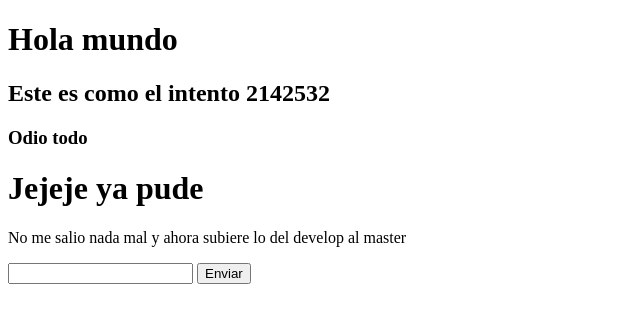
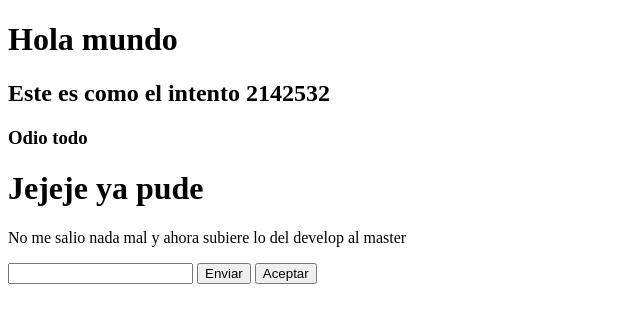
Before and after one commit to AlejandraCortes7/EntornosIFP, a plain HTML site: page index.html in a window 1280 px wide. Shown: the whole page, without its empty margins (0-640 px from the left). Drawn offline with Linux system fonts and the light colour scheme.

Commit message:
Agregamos botos aceptar al form

```diff
--- a/index.html
+++ b/index.html
@@ -15,6 +15,7 @@
     <form action="#" method="get">
         <input type="text" name="Nombre" id="nombre">
         <input type="button" value="Enviar">
+        <input type="button" value="Aceptar">
     </form>
 </body>
 </html>
```
